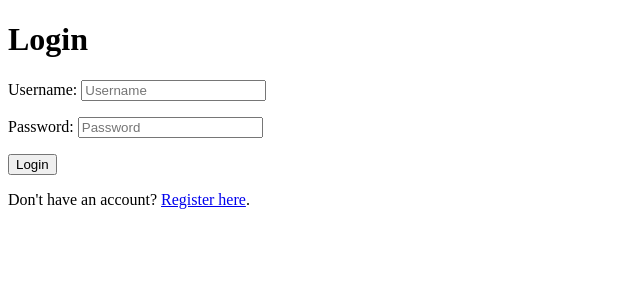
After one commit to DamirTazhenov/BackEnd-For-High-Load-Applications, a Django app: page /blog/login/ in a window 1280 px wide. The commit adds this page. Shown: the top 300 px of the page, without its empty margins (0-640 px from the left). Run offline with Django 4.2, Linux system fonts and the light colour scheme.

Commit message:
Assigment1 finally

```diff
--- a/Assigment1/my_blog/blog/forms.py
+++ b/Assigment1/my_blog/blog/forms.py
@@ -1,7 +1,7 @@
 from django import forms
 from .models import Post, Comment
 from django.contrib.auth.models import User
-from django.contrib.auth.forms import UserCreationForm
+from django.contrib.auth.forms import UserCreationForm, AuthenticationForm
 
 
 class PostForm(forms.ModelForm):
@@ -21,3 +21,12 @@ class RegistrationForm(UserCreationForm):
     class Meta:
         model = User
         fields = ['username', 'email', 'password1', 'password2']
+
+
+class CustomLoginForm(AuthenticationForm):
+    username = forms.CharField(
+        widget=forms.TextInput(attrs={'class': 'form-control', 'placeholder': 'Username'})
+    )
+    password = forms.CharField(
+        widget=forms.PasswordInput(attrs={'class': 'form-control', 'placeholder': 'Password'})
+    )
--- a/Assigment1/my_blog/blog/urls.py
+++ b/Assigment1/my_blog/blog/urls.py
@@ -8,4 +8,6 @@ urlpatterns = [
     path('<int:pk>/edit/', views.post_edit, name='post_edit'),
     path('<int:pk>/delete/', views.post_delete, name='post_delete'),
     path('register/', views.register, name='register'),
+    path('login/', views.custom_login_view, name='login'),
+    path('logout/', views.custom_logout_view, name='logout'),
 ]
--- a/Assigment1/my_blog/blog/views.py
+++ b/Assigment1/my_blog/blog/views.py
@@ -1,12 +1,12 @@
 from django.http import HttpResponse, HttpResponseRedirect
 from django.urls import reverse
 from django.contrib.auth.decorators import login_required
-from django.contrib.auth import login
+from django.contrib.auth import login, authenticate, logout
 from django.core.paginator import Paginator
 from django.shortcuts import render, get_object_or_404, redirect
 from django.core.exceptions import PermissionDenied
 from .models import Post
-from .forms import PostForm, RegistrationForm, CommentForm
+from .forms import PostForm, RegistrationForm, CommentForm, CustomLoginForm
 
 
 def hello_message(request):
@@ -21,6 +21,7 @@ def post_list(request):
     page_obj = paginator.get_page(page_number)
 
     return render(request, 'blog/posts/post_list.html', {'page_obj': page_obj})
+
 
 @login_required
 def post_detail(request, pk):
@@ -44,6 +45,7 @@ def post_detail(request, pk):
         'comment_form': comment_form
     })
 
+
 @login_required
 def post_create(request):
     if request.method == 'POST':
@@ -57,6 +59,7 @@ def post_create(request):
         form = PostForm()
 
     return render(request, 'blog/posts/post_create.html', {'form': form})
+
 
 @login_required
 def post_edit(request, pk):
@@ -75,6 +78,7 @@ def post_edit(request, pk):
 
     return render(request, 'blog/posts/post_edit.html', {'form': form})
 
+
 @login_required
 def post_delete(request, pk):
     post = get_object_or_404(Post, pk=pk)
@@ -89,6 +93,22 @@ def post_delete(request, pk):
     return render(request, 'blog/posts/post_delete_confirmation.html', {'post': post})
 
 
+def custom_login_view(request):
+    if request.method == 'POST':
+        form = CustomLoginForm(request, data=request.POST)
+        if form.is_valid():
+            username = form.cleaned_data.get('username')
+            password = form.cleaned_data.get('password')
+            user = authenticate(request, username=username, password=password)
+            if user is not None:
+                login(request, user)
+                return redirect('post_list')
+    else:
+        form = CustomLoginForm()
+
+    return render(request, 'registration/login.html', {'form': form})
+
+
 def register(request):
     if request.method == 'POST':
         form = RegistrationForm(request.POST)
@@ -99,4 +119,9 @@ def register(request):
     else:
         form = RegistrationForm()
 
-    return render(request, 'registration/register.html', {'form': form})
+    return render(request, 'registration/registration.html', {'form': form})
+
+
+def custom_logout_view(request):
+    logout(request)
+    return redirect('login')
--- a/Assigment1/my_blog/my_blog/settings.py
+++ b/Assigment1/my_blog/my_blog/settings.py
@@ -56,7 +56,7 @@ ROOT_URLCONF = 'my_blog.urls'
 TEMPLATES = [
     {
         'BACKEND': 'django.template.backends.django.DjangoTemplates',
-        'DIRS': [BASE_DIR / 'templates'],
+        'DIRS': [BASE_DIR / 'templates', BASE_DIR],
         'APP_DIRS': True,
         'OPTIONS': {
             'context_processors': [
--- a/Assigment1/my_blog/my_blog/urls.py
+++ b/Assigment1/my_blog/my_blog/urls.py
@@ -21,5 +21,5 @@ from django.urls import path, include
 urlpatterns = [
     path('admin/', admin.site.urls),
     path('blog/', include('blog.urls')),
-    path('accounts/', include('django.contrib.auth.urls')),
+    # path('accounts/', include('django.contrib.auth.urls')),
 ]
--- a/Assigment1/my_blog/templates/blog/posts/post_detail.html
+++ b/Assigment1/my_blog/templates/blog/posts/post_detail.html
@@ -9,6 +9,11 @@
     <div>
         {{ post.content }}
     </div>
+
+    {% if user == post.author %}
+        <a href="{% url 'post_edit' post.pk %}">Edit Post</a> |
+        <a href="{% url 'post_delete' post.pk %}">Delete Post</a>
+    {% endif %}
 
     <h2>Comments</h2>
     <ul>
--- a/Assigment1/my_blog/templates/blog/posts/post_list.html
+++ b/Assigment1/my_blog/templates/blog/posts/post_list.html
@@ -16,6 +16,7 @@
             <li>
                 <a href="{% url 'post_detail' post.pk %}">{{ post.title }}</a>
                 <p>by {{ post.author }} | {{ post.created_at }}</p>
+
             </li>
         {% empty %}
             <li>No posts available.</li>
--- /dev/null
+++ b/Assigment1/my_blog/templates/registration/login.html
@@ -0,0 +1,16 @@
+<!-- blog/templates/registration/login.html -->
+<!DOCTYPE html>
+<html>
+<head>
+    <title>Login</title>
+</head>
+<body>
+    <h1>Login</h1>
+    <form method="post">
+        {% csrf_token %}
+        {{ form.as_p }}
+        <button type="submit">Login</button>
+    </form>
+    <p>Don't have an account? <a href="{% url 'register' %}">Register here</a>.</p>
+</body>
+</html>
```
Also changed, not shown: Assigment1/my_blog/templates/registration/registration.html (renamed from Assigment1/my_blog/templates/blog/registration/registration.html).
